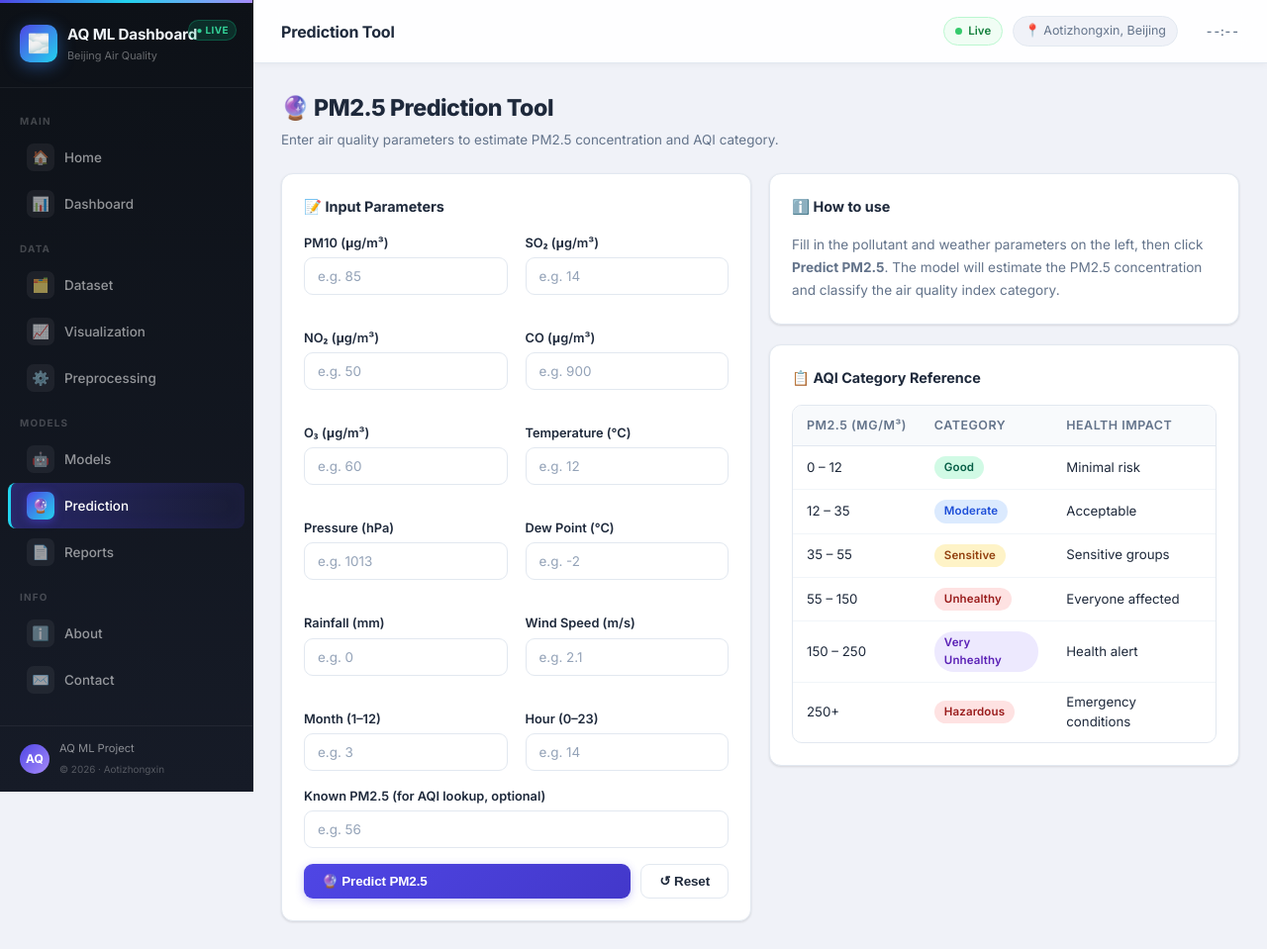
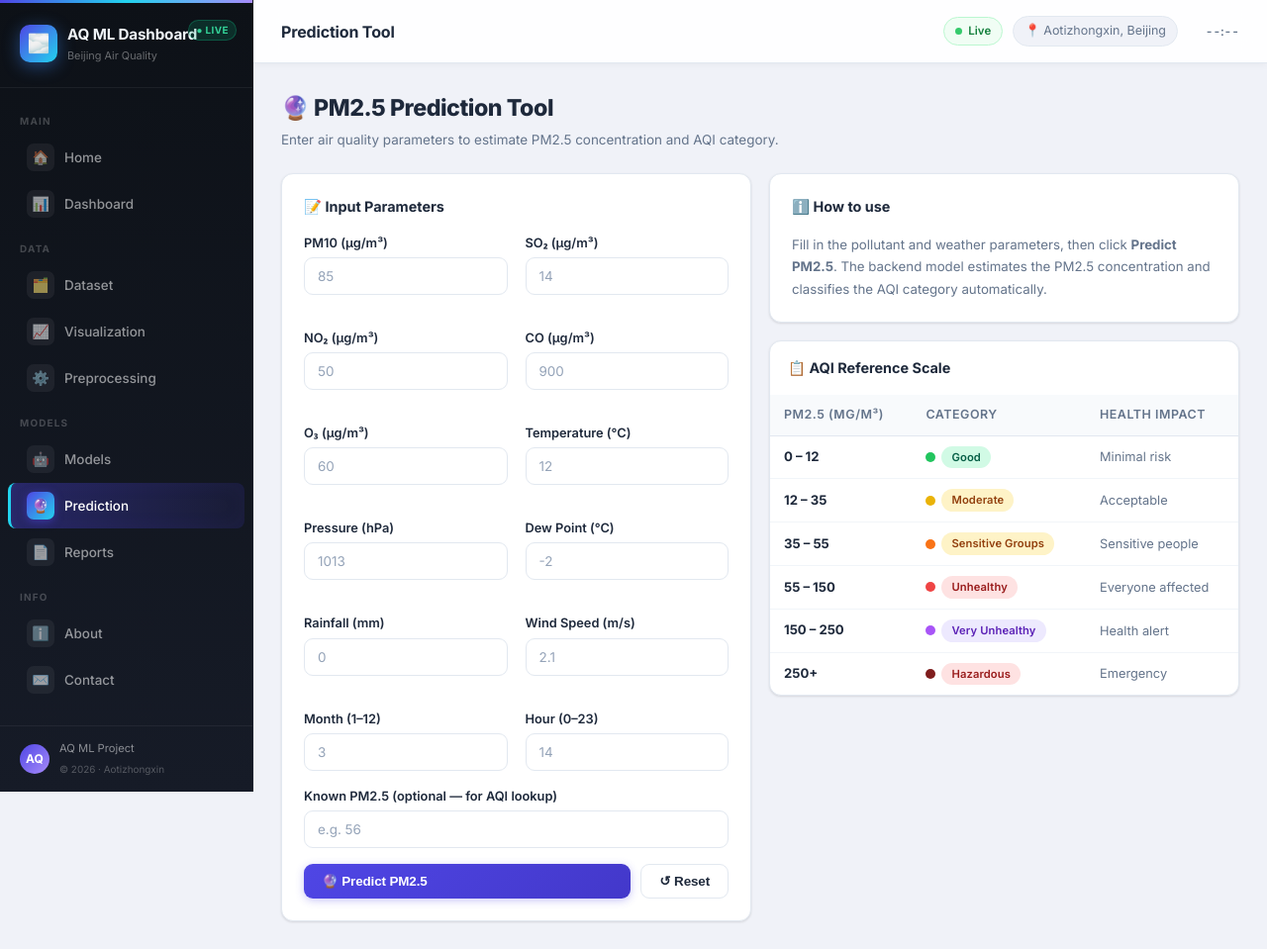
Before and after one commit to premsai2500030723/AERO-PURE-ML-PROJECT-, a Flask app: page /prediction in a window 1280 px wide. Shown: the whole page at 99% size. Run offline with Flask 3, Linux system fonts and the light colour scheme.

Commit message:
ui: upgrade prediction form with AQI gradient color bar, animated result box and categorised reference table

```diff
--- a/templates/prediction.html
+++ b/templates/prediction.html
@@ -11,166 +11,150 @@
 
 <div class="grid-2">
 
-  <!-- Input form -->
+  <!-- ── Input form ─────────────────────────────── -->
   <div class="card">
     <div class="card-title">📝 Input Parameters</div>
 
     <form id="pred-form" method="POST" action="{{ url_for('prediction') }}">
 
       <div class="grid-2">
-
+        {% set fields = [
+          ('pm10',  'PM10 (µg/m³)',       '85',   'number'),
+          ('so2',   'SO₂ (µg/m³)',        '14',   'number'),
+          ('no2',   'NO₂ (µg/m³)',        '50',   'number'),
+          ('co',    'CO (µg/m³)',         '900',  'number'),
+          ('o3',    'O₃ (µg/m³)',         '60',   'number'),
+          ('temp',  'Temperature (°C)',   '12',   'number'),
+          ('pres',  'Pressure (hPa)',     '1013', 'number'),
+          ('dewp',  'Dew Point (°C)',     '-2',   'number'),
+          ('rain',  'Rainfall (mm)',      '0',    'number'),
+          ('wspm',  'Wind Speed (m/s)',   '2.1',  'number'),
+          ('month', 'Month (1–12)',       '3',    'number'),
+          ('hour',  'Hour (0–23)',        '14',   'number'),
+        ] %}
+        {% for name, label, placeholder, ftype in fields %}
         <div class="form-group">
-          <label class="form-label" for="pm10">PM10 (μg/m³)</label>
-          <input class="form-control" type="number" id="pm10" name="pm10"
-                 placeholder="e.g. 85" step="0.1"
-                 value="{{ form_data.pm10 | default('') }}" required />
+          <label class="form-label" for="{{ name }}">{{ label }}</label>
+          <input class="form-control" type="{{ ftype }}" id="{{ name }}" name="{{ name }}"
+                 placeholder="{{ placeholder }}" step="any"
+                 value="{{ form_data[name] | default('') }}" />
         </div>
-
-        <div class="form-group">
-          <label class="form-label" for="so2">SO₂ (μg/m³)</label>
-          <input class="form-control" type="number" id="so2" name="so2"
-                 placeholder="e.g. 14" step="0.1"
-                 value="{{ form_data.so2 | default('') }}" />
-        </div>
-
-        <div class="form-group">
-          <label class="form-label" for="no2">NO₂ (μg/m³)</label>
-          <input class="form-control" type="number" id="no2" name="no2"
-                 placeholder="e.g. 50" step="0.1"
-                 value="{{ form_data.no2 | default('') }}" />
-        </div>
-
-        <div class="form-group">
-          <label class="form-label" for="co">CO (μg/m³)</label>
-          <input class="form-control" type="number" id="co" name="co"
-                 placeholder="e.g. 900" step="1"
-                 value="{{ form_data.co | default('') }}" />
-        </div>
-
-        <div class="form-group">
-          <label class="form-label" for="o3">O₃ (μg/m³)</label>
-          <input class="form-control" type="number" id="o3" name="o3"
-                 placeholder="e.g. 60" step="0.1"
-                 value="{{ form_data.o3 | default('') }}" />
-        </div>
-
-        <div class="form-group">
-          <label class="form-label" for="temp">Temperature (°C)</label>
-          <input class="form-control" type="number" id="temp" name="temp"
-                 placeholder="e.g. 12" step="0.1"
-                 value="{{ form_data.temp | default('') }}" />
-        </div>
-
-        <div class="form-group">
-          <label class="form-label" for="pres">Pressure (hPa)</label>
-          <input class="form-control" type="number" id="pres" name="pres"
-                 placeholder="e.g. 1013" step="0.1"
-                 value="{{ form_data.pres | default('') }}" />
-        </div>
-
-        <div class="form-group">
-          <label class="form-label" for="dewp">Dew Point (°C)</label>
-          <input class="form-control" type="number" id="dewp" name="dewp"
-                 placeholder="e.g. -2" step="0.1"
-                 value="{{ form_data.dewp | default('') }}" />
-        </div>
-
-        <div class="form-group">
-          <label class="form-label" for="rain">Rainfall (mm)</label>
-          <input class="form-control" type="number" id="rain" name="rain"
-                 placeholder="e.g. 0" step="0.01"
-                 value="{{ form_data.rain | default('') }}" />
-        </div>
-
-        <div class="form-group">
-          <label class="form-label" for="wspm">Wind Speed (m/s)</label>
-          <input class="form-control" type="number" id="wspm" name="wspm"
-                 placeholder="e.g. 2.1" step="0.1"
-                 value="{{ form_data.wspm | default('') }}" />
-        </div>
-
-        <div class="form-group">
-          <label class="form-label" for="month">Month (1–12)</label>
-          <input class="form-control" type="number" id="month" name="month"
-                 placeholder="e.g. 3" min="1" max="12"
-                 value="{{ form_data.month | default('') }}" />
-        </div>
-
-        <div class="form-group">
-          <label class="form-label" for="hour">Hour (0–23)</label>
-          <input class="form-control" type="number" id="hour" name="hour"
-                 placeholder="e.g. 14" min="0" max="23"
-                 value="{{ form_data.hour | default('') }}" />
-        </div>
-
+        {% endfor %}
       </div>
 
-      <!-- PM2.5 shown only for client-side AQI category lookup -->
+      <!-- AQI client-side helper field -->
       <div class="form-group">
-        <label class="form-label" for="pm25">Known PM2.5 (for AQI lookup, optional)</label>
-        <input class="form-control" type="number" id="pm25" name="pm25"
-               placeholder="e.g. 56" step="0.1"
+        <label class="form-label" for="pm25">Known PM2.5 (optional — for AQI lookup)</label>
+        <input class="form-control" type="number" id="pm25" name="pm25" step="any"
+               placeholder="e.g. 56"
                value="{{ form_data.pm25 | default('') }}" />
       </div>
 
-      <div style="display:flex;gap:10px;">
+      <div style="display:flex;gap:10px;margin-top:4px;">
         <button type="submit" class="btn btn-primary" style="flex:1;">
           🔮 Predict PM2.5
         </button>
-        <button type="reset" class="btn btn-outline">
-          ↺ Reset
-        </button>
+        <button type="reset" class="btn btn-outline">↺ Reset</button>
       </div>
 
     </form>
   </div>
 
-  <!-- Result panel -->
-  <div style="display:flex;flex-direction:column;gap:20px;">
+  <!-- ── Result panel ───────────────────────────── -->
+  <div style="display:flex;flex-direction:column;gap:18px;">
 
     {% if prediction is not none %}
-    <!-- Server-side result -->
+    <!-- Server-rendered result -->
     <div class="prediction-box">
-      <div style="font-size:.9rem;opacity:.7;margin-bottom:8px;">Predicted PM2.5</div>
-      <div class="prediction-value">{{ prediction }} <span style="font-size:1.2rem;font-weight:400;">μg/m³</span></div>
-      <div class="prediction-label" id="pred-category">{{ aqi_category }}</div>
+      <div style="font-size:.82rem;opacity:.7;margin-bottom:6px;position:relative;z-index:1;">
+        Estimated PM2.5 Concentration
+      </div>
+      <div class="prediction-value" style="position:relative;z-index:1;">
+        {{ prediction }}<span class="prediction-unit"> µg/m³</span>
+      </div>
+      <div class="prediction-label" style="margin-top:10px;">{{ aqi_category }}</div>
+
+      <!-- AQI colour scale -->
+      <div class="aqi-bar" style="margin-top:18px;">
+        <span style="background:#22c55e;"></span>
+        <span style="background:#eab308;"></span>
+        <span style="background:#f97316;"></span>
+        <span style="background:#ef4444;"></span>
+        <span style="background:#a855f7;"></span>
+        <span style="background:#7f1d1d;"></span>
+      </div>
+      <div class="aqi-indicator">
+        <span>Good</span><span>Moderate</span><span>Sensitive</span>
+        <span>Unhealthy</span><span>Very Unhealthy</span><span>Hazardous</span>
+      </div>
     </div>
+
     {% else %}
-    <!-- Client-side placeholder -->
+    <!-- Client-side placeholder shown after JS prediction -->
     <div id="pred-result" class="prediction-box" style="display:none;">
-      <div style="font-size:.9rem;opacity:.7;margin-bottom:8px;">Estimated PM2.5 (AQI Lookup)</div>
-      <div class="prediction-value">
-        <span id="pred-value">—</span>
-        <span style="font-size:1.2rem;font-weight:400;">μg/m³</span>
+      <div style="font-size:.82rem;opacity:.7;margin-bottom:6px;position:relative;z-index:1;">
+        AQI Category (from PM2.5 field)
       </div>
-      <div class="prediction-label" id="pred-category">—</div>
+      <div class="prediction-value" style="position:relative;z-index:1;">
+        <span id="pred-value">—</span><span class="prediction-unit"> µg/m³</span>
+      </div>
+      <div id="pred-category" class="prediction-label" style="margin-top:10px;">—</div>
+      <div class="aqi-bar" style="margin-top:18px;">
+        <span style="background:#22c55e;"></span>
+        <span style="background:#eab308;"></span>
+        <span style="background:#f97316;"></span>
+        <span style="background:#ef4444;"></span>
+        <span style="background:#a855f7;"></span>
+        <span style="background:#7f1d1d;"></span>
+      </div>
+      <div class="aqi-indicator">
+        <span>Good</span><span>Moderate</span><span>Sensitive</span>
+        <span>Unhealthy</span><span>Very Unhealthy</span><span>Hazardous</span>
+      </div>
     </div>
 
     <div class="card">
       <div class="card-title">ℹ️ How to use</div>
-      <p style="font-size:.85rem;color:#64748b;line-height:1.7;">
-        Fill in the pollutant and weather parameters on the left, then click
-        <strong>Predict PM2.5</strong>. The model will estimate the PM2.5 concentration
-        and classify the air quality index category.
+      <p style="font-size:.83rem;color:#64748b;line-height:1.7;">
+        Fill in the pollutant and weather parameters, then click
+        <strong>Predict PM2.5</strong>. The backend model estimates the PM2.5
+        concentration and classifies the AQI category automatically.
       </p>
     </div>
     {% endif %}
 
-    <!-- AQI reference -->
-    <div class="card">
-      <div class="card-title">📋 AQI Category Reference</div>
-      <div class="table-wrapper">
+    <!-- AQI reference table -->
+    <div class="card" style="padding:0;overflow:hidden;">
+      <div style="padding:16px 18px 0;">
+        <div class="card-title">📋 AQI Reference Scale</div>
+      </div>
+      <div class="table-wrapper" style="border:none;border-radius:0;">
         <table>
           <thead>
-            <tr><th>PM2.5 (μg/m³)</th><th>Category</th><th>Health Impact</th></tr>
+            <tr><th>PM2.5 (µg/m³)</th><th>Category</th><th>Health Impact</th></tr>
           </thead>
           <tbody>
-            <tr><td>0 – 12</td>   <td><span class="tag tag-green">Good</span></td>          <td>Minimal risk</td></tr>
-            <tr><td>12 – 35</td>  <td><span class="tag tag-blue">Moderate</span></td>       <td>Acceptable</td></tr>
-            <tr><td>35 – 55</td>  <td><span class="tag tag-amber">Sensitive</span></td>     <td>Sensitive groups</td></tr>
-            <tr><td>55 – 150</td> <td><span class="tag tag-red">Unhealthy</span></td>       <td>Everyone affected</td></tr>
-            <tr><td>150 – 250</td><td><span class="tag tag-purple">Very Unhealthy</span></td><td>Health alert</td></tr>
-            <tr><td>250+</td>     <td><span class="tag tag-red">Hazardous</span></td>       <td>Emergency conditions</td></tr>
+            {% set aqi = [
+              ('0 – 12',   'Good',               '#22c55e', 'tag-green',  'Minimal risk'),
+              ('12 – 35',  'Moderate',            '#eab308', 'tag-amber',  'Acceptable'),
+              ('35 – 55',  'Sensitive Groups',    '#f97316', 'tag-amber',  'Sensitive people'),
+              ('55 – 150', 'Unhealthy',           '#ef4444', 'tag-red',    'Everyone affected'),
+              ('150 – 250','Very Unhealthy',      '#a855f7', 'tag-purple', 'Health alert'),
+              ('250+',     'Hazardous',           '#7f1d1d', 'tag-red',    'Emergency'),
+            ] %}
+            {% for range, cat, clr, tag, impact in aqi %}
+            <tr>
+              <td style="font-weight:700;font-size:.82rem;">{{ range }}</td>
+              <td>
+                <div style="display:flex;align-items:center;gap:6px;">
+                  <span style="width:10px;height:10px;border-radius:50%;
+                               background:{{ clr }};flex-shrink:0;"></span>
+                  <span class="tag {{ tag }}" style="font-size:.7rem;">{{ cat }}</span>
+                </div>
+              </td>
+              <td style="font-size:.8rem;color:#64748b;">{{ impact }}</td>
+            </tr>
+            {% endfor %}
           </tbody>
         </table>
       </div>
```
